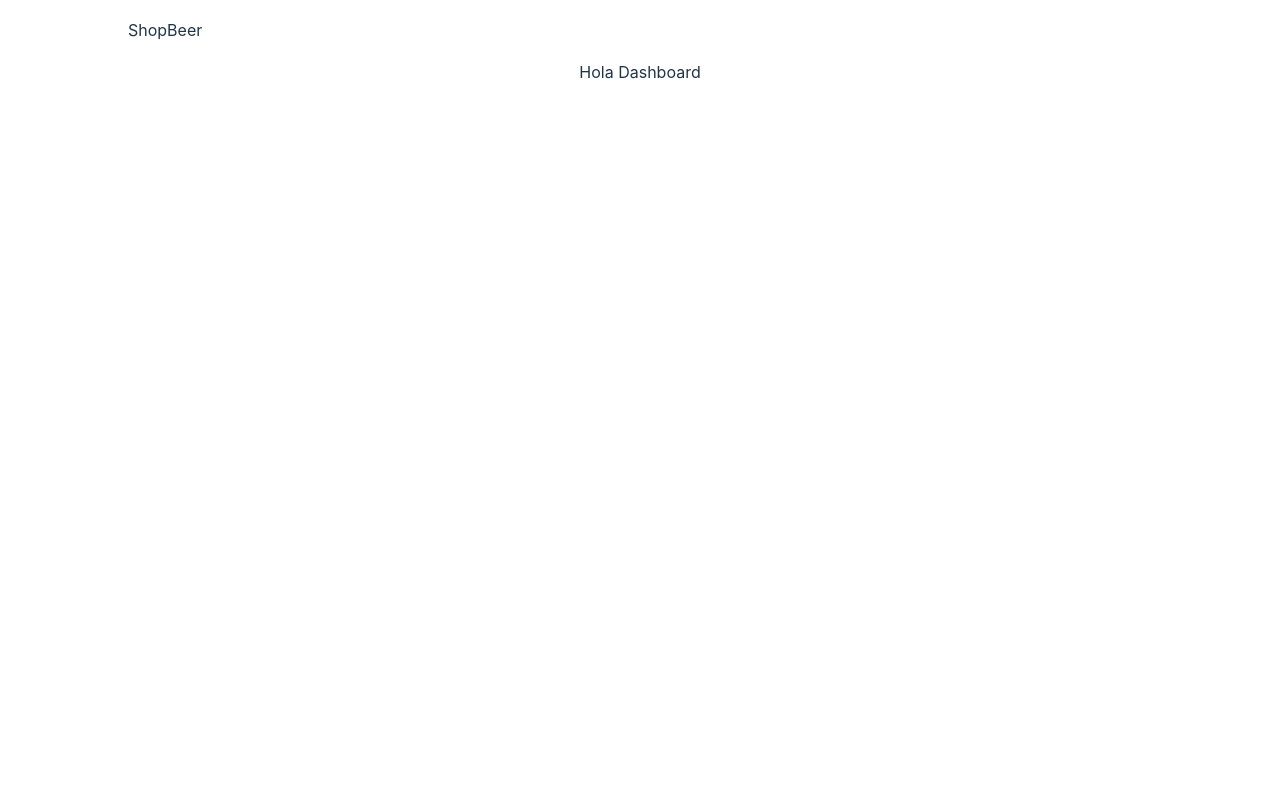
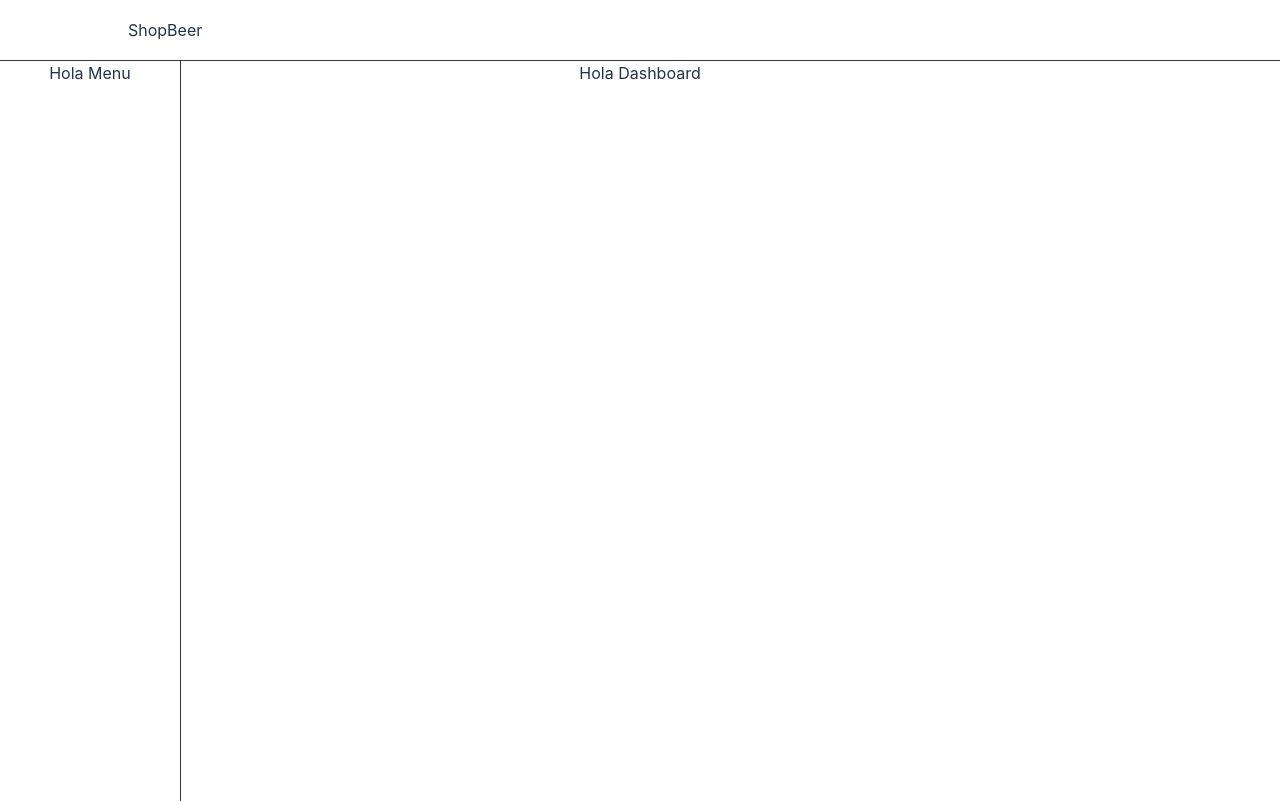
Before and after one commit to stivengm/ShopBeerDashboard, a React (Vite) app: page / in a window 1280 px wide. Built offline with nearby package versions, Linux system fonts and the light colour scheme.

Commit message:
FIX - Ajuste de menu.

```diff
--- a/src/components/dashboard/dashboard.jsx
+++ b/src/components/dashboard/dashboard.jsx
@@ -1,11 +1,14 @@
 import { Header } from '../shared/header/header';
+import { Menu } from '../widgets/menu/menu';
 
 export function Dashboard() {
     return(
         <>
             <Header />
 
+
             <div className='content'>
+                <Menu />
                 Hola Dashboard
             </div>
         </>
--- a/src/components/shared/header/header.css
+++ b/src/components/shared/header/header.css
@@ -4,4 +4,5 @@
     display: flex;
     justify-content: space-between;
     align-items: center;
+    border-bottom: 1px solid #363636;
 }
--- /dev/null
+++ b/src/components/widgets/menu/menu.css
@@ -0,0 +1,6 @@
+.menu {
+    width: 180px;
+    border-right: 1px solid #363636;
+    position: absolute;
+    height: calc(100vh - 60px);
+}
--- /dev/null
+++ b/src/components/widgets/menu/menu.jsx
@@ -0,0 +1,11 @@
+import './menu.css';
+
+export function Menu() {
+    return(
+        <>
+            <div className='menu'>
+                Hola Menu
+            </div>
+        </>
+    )
+}
```
